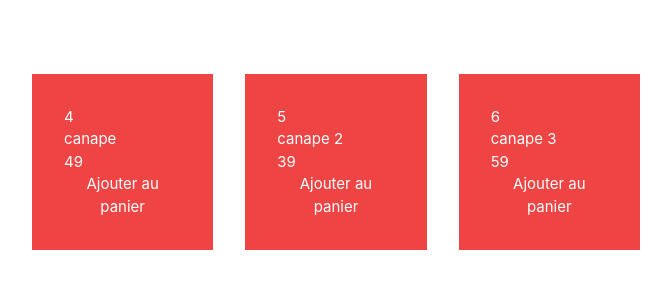
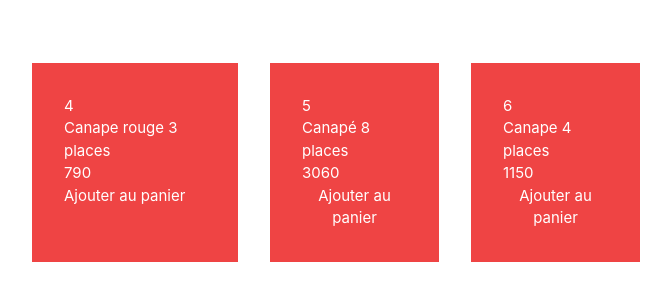
Before and after one commit to roddone/l3sdn-td2, a Vue app: page /product/canape in a window 1280 px wide. Shown: the part 238-538 px from the top of the page, without its empty margins (0-671 px from the left). Built offline with nearby package versions, Linux system fonts and the light colour scheme.

Commit message:
products

```diff
--- a/src/stores/products.js
+++ b/src/stores/products.js
@@ -5,45 +5,66 @@ export const useProductsStore = defineStore('products', () => {
   const products = ref([
     {
       id: 1,
-      name: 'Chaise',
-      price: 29,
+      name: 'Lot de 4 chaises en bois',
+      price: 90,
       type: 'chaise',
       url: '/product/chaise/1'
     },
     {
       id: 2,
-      name: 'Chaise 3',
-      price: 23,
+      name: 'Chaise à bascule',
+      price: 50,
       type: 'chaise',
       url: '/product/chaise/2'
     },
     {
       id: 3,
-      name: 'Chaise 4',
+      name: 'Chaise en plastique',
       type: 'chaise',
-      price: 24,
+      price: 10,
       url: '/product/chaise/3'
     },
     {
       id: 4,
-      name: 'canape',
+      name: 'Canape rouge 3 places',
       type: 'canape',
-      price: 49,
+      price: 790,
       url: '/product/canape/4'
     },
     {
       id: 5,
-      name: 'canape 2',
+      name: 'Canapé 8 places',
       type: 'canape',
-      price: 39,
+      price: 3060,
       url: '/product/canape/5'
     },
     {
       id: 6,
-      name: 'canape 3',
+      name: 'Canape 4 places',
       type: 'canape',
-      price: 59,
+      price: 1150,
       url: '/product/canape/6'
+    },
+    {
+      id: 7,
+      name: 'Pergola pvc',
+      type: 'pergola',
+      price: 900,
+      url: '/product/pergola/7'
+    },
+    {
+      id: 8,
+      name: 'Pergola metallique',
+      type: 'pergola',
+      price: 900,
+      url: '/product/pergola/8'
+    },
+    {
+      id: 9,
+      name: 'Pergola metal et or',
+      type: 'pergola',
+      price: 1200,
+      url: '/product/pergola/9'
     }
   ])
 
```
